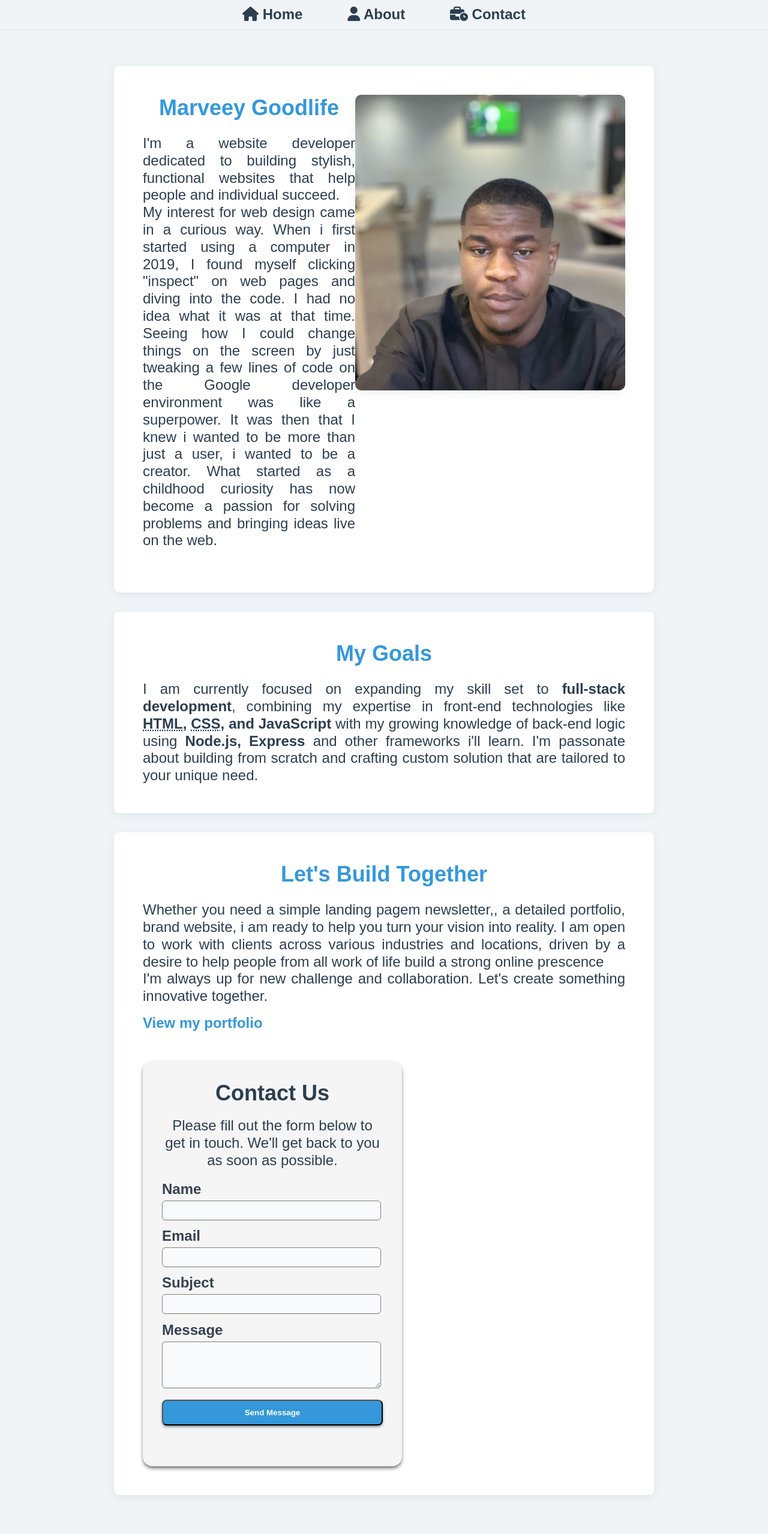
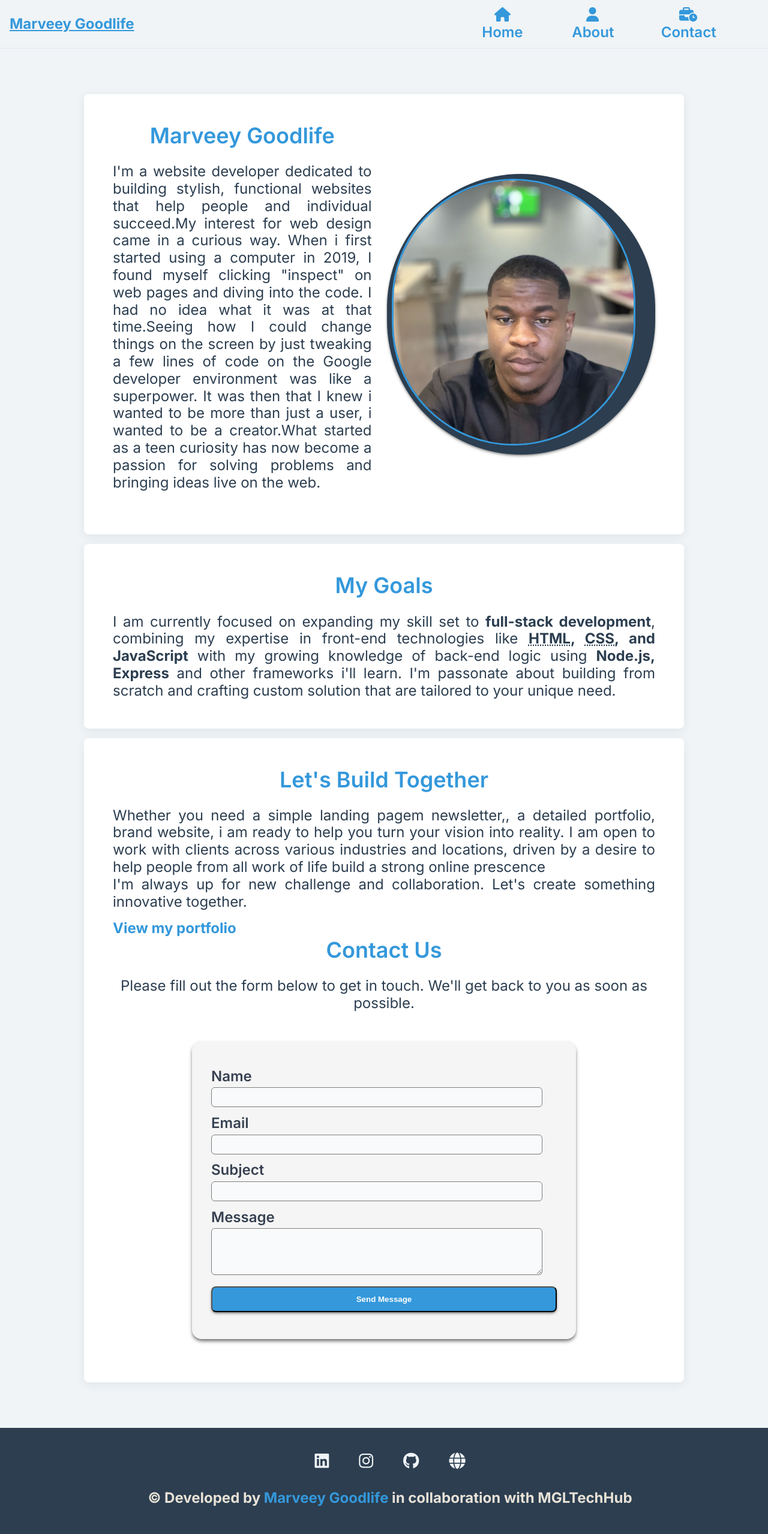
Before and after one commit to marveeysrepo/ABOUT-ME, a website: page public/index.html in a window 1280 px wide. Shown: the top 2558 px of the page at 60% size. Drawn offline with Linux system fonts and the light colour scheme; files whose address does not match are found by name.

Commit message:
update files and add contact form Add functionality too close nav branch update styles for image and navbar Made navbar 100vh Update form width

```diff
--- a/public/index.html
+++ b/public/index.html
@@ -6,15 +6,26 @@
     <link rel="stylesheet" href="style.css">
     <title>Marveey Goodlife</title>
     <script src="https://kit.fontawesome.com/184a11b74d.js" crossorigin="anonymous" defer></script>
+        <link href="https://fonts.googleapis.com/css2?family=Inter:wght@400;600;700&display=swap" rel="stylesheet">
+
 </head>
 <body>
     <header>
         <nav>
-            <ul>
-                <li><a href="#"><i class="fa-solid fa-house"></i> Home</a></li>
-                <li><a href="#about"><i class="fa-solid fa-user"></i> About</a></li>
-                <li><a href="#contact"><i class="fa-solid fa-business-time"></i> Contact</a></li>
-            </ul>
+            <div class="innerNav">
+                <div class="logoAndBtn">
+<a href="#" class="logo">Marveey Goodlife</a>
+        <button type="button" id="closeBtn"><i class="fa-solid fa-times"></i></button>
+                </div>
+
+
+            <div class="navLinks">
+                <a href="#" class="navLink">
+    <i class="fa-solid fa-house"></i> Home</a>
+                <a href="#about" class="navLink"><i class="fa-solid fa-user"></i> About</a>
+                <a href="#contact" class="navLink"><i class="fa-solid fa-business-time"></i> Contact</a>
+            </div>
+        </div>
         </nav>
         <button type="button" id="toggleBtn"><i class="fa-solid fa-bars"></i></button>
     </header>
@@ -24,16 +35,10 @@
             <div id="intro">
                 <div class="contentBox">
             <h1>Marveey Goodlife</h1>
-             <p>I'm  a  website developer dedicated to building stylish, functional websites that help people and individual succeed. </p>
              <p>
-                My interest for web design came in a curious way. When i first started using a computer in 2019, I found myself clicking "inspect" on web pages and diving into the code. I had no idea what it was at that time.
-
-                 Seeing how I could change things on the screen by just tweaking a few lines of code on the Google developer environment was like a superpower. It was then that I knew i wanted to be more than just a user, i wanted to be a creator.
-
-                What started as a childhood curiosity has now become a passion for solving problems and bringing ideas live on the web.
-             </p>                </div>
-              <div class="profileImg">
-                 <img src="images/marveey.jpg" alt="My profile picture" width="400" class="img">
+                I'm  a  website developer dedicated to building stylish, functional websites that help people and individual succeed.My interest for web design came in a curious way. When i first started using a computer in 2019, I found myself clicking "inspect" on web pages and diving into the code. I had no idea what it was at that time.Seeing how I could change things on the screen by just tweaking a few lines of code on the Google developer environment was like a superpower. It was then that I knew i wanted to be more than just a user, i wanted to be a creator.What started as a teen curiosity has now become a passion for solving problems and bringing ideas live on the web.</p> </div>
+              <div id="profileImageContainer">
+                 <img src="images/marveey.jpg" alt="My profile picture" width="400" id="profileImage">
             </div>
             </div>
         </section>
@@ -41,9 +46,6 @@
         <section id="about" class="profileCard">
             <div>
             <h2>my goals</h2>
-            <!--  <p>
-                I believe that the best webpages are built on the the foundation of trust and collaboration. My goal is not to just build project, but to make the process simple and transparent. I approach every project with a focus on open communication, ensuring you feel confident and informed every step of the way.
-             </p> -->
              <p>
                 I am currently focused on expanding my skill set to <b>full-stack development</b>, combining my expertise in front-end technologies like <b><abbr title="HyperText Markup Language">HTML</abbr>, <abbr title="Cascading StyleSheets">CSS</abbr>, and JavaScript</b> with my growing knowledge of back-end logic using <b>Node.js, Express</b> and other frameworks i'll learn. I'm passonate about building from scratch and crafting custom solution that are tailored to your unique need.
              </p>
--- a/public/style.css
+++ b/public/style.css
@@ -26,76 +26,82 @@ body {font-size: clamp(1rem, 1.5vw + 0.5rem, 1.5rem);
     background-color: var(--primaryColor);
     color: var(--mainText);
     box-sizing: border-box;
-    font-family: Arial, Roboto, sans-serif;
+    font-family: 'Inter', sans-serif;
+    -webkit-font-smoothing: antialiased;
+    -moz-osx-font-smoothing: grayscale;
 }
-/* Header & Nav style */
-header {
-    height: fit-content;
-    width: 100vw;
-     display: flex;
-    flex-direction: row;
-    justify-content: space-between;
-    align-items: unset;
-}
+    /* HEADING, HEADER & NAV */
+header { height: fit-content; width: 100vw;  display: flex; flex-direction: row; justify-content: space-between;
+    align-items: unset;}
+
+    /* HEADING */
+h1, h2, h3 {color: var(--accentColor); text-align: center; font-weight: 600; text-transform: capitalize; margin-bottom: 1.5rem;}
+
 nav {
     position: absolute;
     background-color: var(--primaryColor);
     z-index: 500;
     top: 0;
-     width: 50vw;
     top: 0;
     left: -30000px;
     padding: 5rem 0 0 0;
     text-align: center;
     border-bottom: 1px solid #E0E7ED;
-    height: 500px;
-}nav.show {
-    left: 0;
+    height: 100vh;
+    width: 100vw;
 }
-i {
-    background: transparent;
-}i:hover {
-    color: var(--btnHover);
-}li {
-    list-style-type: none;
-    padding: 10px;
-}li a {
-    color: var(--mainText);
-    margin:  0 1.5rem;
-    transition: color 0.3s ease;
-}li a:hover {
-    color: var(--accentColor);
-}
-/* Main content and section style */
-main {
-    max-width: 900px;
-    margin: 40px auto;
-    padding: 20px;
-}
-.profileCard {
-    background-color: var(--white);
-    padding: 3rem;
-    margin-bottom: 2rem;
-    border-radius: 8px;
-    box-shadow: var(--shadow);
-}p {text-align: justify;
-}
-/* Heading & Links and button*/
-h1, h2, h3 {
-    color: var(--accentColor);
-    text-align: center;
-    font-weight: 600;
-    text-transform: capitalize;
-    margin-bottom: 1.5rem;
-}a {
-  font-weight: bold;
-    color: var(--accentColor);
-    text-decoration: none;
-}a:hover {
-    text-decoration: underline;
+nav.show {left: 0;}
+.logoAndBtn{ display: flex;
+    margin-bottom: 5rem;
+    align-items: center;
+    justify-content: space-between;
+    width: 100%;
 }
 
-/*   nav toggle button */
+.innerNav{  max-width: 1280px; margin: 0 auto; padding: 0 1rem; display: flex; justify-content: space-between; align-items: center; height: 5rem; flex-direction: column;}
+
+.navLinks { display: flex; gap: 1rem;
+flex-direction: column;}
+.navLink {text-decoration: none;
+    position: relative;
+    z-index: 1;
+    padding: .5rem;
+    overflow: hidden;
+    border-radius: 0.5rem;
+    font-weight: 600;
+    color: var(--accentColor);
+    transition: color 0.3s ease-in-out;
+    margin: 1.5rem 0;
+}
+.navLink::before {
+    content: '';
+    position: absolute;
+    top: 0;
+    left: 0;
+    width: 0;
+    height: 100%;
+    background-color: var(--btnHover);
+    z-index: -1;
+    transition: width 0.3s ease;
+}
+.navLink:hover::before {width: 100%;}
+.navLink:hover, .navLink i:hover {color: #fff;}
+
+/* MAIN CONTENT */
+main { max-width: 900px; margin: 40px auto; padding: 20px;}
+main a, footer a {font-weight: bold; color: var(--accentColor); text-decoration: none;}
+main a:hover , footer a :footer {text-decoration: underline;}
+
+.profileCard { display: flex; flex-direction: column; align-items: center; justify-content: center;
+    background-color: var(--white); padding: 3rem; margin: 1rem auto; border-radius: 8px; box-shadow: var(--shadow);}
+p {text-align: justify;}
+
+    /* FONT ICONS */
+i {background: transparent;}
+i:hover {color: var(--btnHover);}
+a.logo {font-weight: 700; color: var(--accentColor)}
+
+    /*  NAV TOGGLE BUTTON */
 #toggleBtn { display: block;
     font-size: 1.5rem;
     background: transparent;
@@ -105,9 +111,12 @@ h1, h2, h3 {
     cursor: pointer;
     color: var(a);
     transition: transform 0.3s ease;
-}#toggleBtn:hover {
-    transform: rotate(90deg);
-}
+}#toggleBtn:hover {transform: rotate(90deg);}
+
+#closeBtn {  font-size: 2rem; background-color: transparent;  border: none;margin-right: 2rem; cursor: pointer; display: block; color: var(--accentColor); transition: transform 0.3s ease;}
+#closeBtn:hover {transform: rotate(90deg);}
+
+    /* BUTTON STYLE */
  a#button {
     background-color: var(--accentColor);
     color: var(--white);
@@ -121,75 +130,35 @@ h1, h2, h3 {
     transition: background-color 0.3s ease, transform 0.3s ease;
     margin: 0 auto;
 }#button:hover{background-color: var(--btnHover); transform: translateY(-2px);}
+
 .btns {margin-top: 1rem;display: flex; flex-flow: row wrap;  gap: 30px;}
-/* Footer and links */
-footer {
 
-     text-align: center;
-    padding: 10px;
-    width: 100vw;
-    background-color: #2C3E50;
-    height: 200px;
-}
-footer .footP { display: unset;
-    justify-self: baseline; justify-items: flex-end;
-}
-footer p {
-    color: var(--secondaryColor);
-    margin-top: 2rem;
-    font-weight: bold;
-    text-align: center;
-    font-size:clamp(.7rem, 1.5vw + 0.5rem, 1.5rem);
-}
-footer i {
-    font-size: 1.5rem;
-    color: var(--primaryColor);
-}
-footer i:hover {
-    color: var(--accentColor);
-}
-#socialLink {
-    display: flex;
-    flex-direction: row;
-    align-items: center;
-    justify-content: center;
-    margin: 2rem auto;
-    gap: 50px;
+    /* IMAGE STYLE! */
+    #profileImageContainer{padding: 0.5rem; background-color:var(--mainText); border-radius: 9999px; box-shadow: var(--submitBtnShadow); display: inline-block; margin: 1rem auto; width: 100%;}
+#profileImage {width: 10rem; height: 10rem; border-radius: 9999px; object-fit: cover; transition: transform 0.3s ease-in-out; cursor: pointer; border: 3px solid var(--accentColor);}
+#profileImage:hover {transform: scale(1.05);}
+
+img {  height: auto; width: 100%; max-width: 400px; }
+
+.contentBox { width: fit-content;margin-bottom: 1.5rem;}
+
+    /* FORM STYLE */
+#contactForm {
     box-sizing: border-box;
- }
-/* image */
-img {
-    display: block;
-    height: auto;
-    width: 100%;border-radius: 10px; max-width: 400px;
-    box-sizing: border-box;box-shadow: var(--shadow);
-} .contentBox { width: fit-content;margin-bottom: 1.5rem;}
-/* form style */
-#form {
-    box-sizing: border-box;
-    margin-top: 3rem;
     background-color: whitesmoke;
     border-radius: 1rem;
     max-width: 27rem;
     width: 100%;
+    margin: 3rem auto 0 auto;
     padding: 2rem;
     box-shadow:var(--formShadow);
 }
-#form h2 {
-    font-weight: 700;
-    color: var(--mainText);
-    margin-bottom: 1.2rem;
-}
-.title {
-    text-align: center;
-    margin-bottom: 1.2rem;
-}
-label {
-    display: block;
-    font-weight: 600;
-    color: #374151;
-    margin-top: .785rem;
-}
+#contactForm h2 { font-weight: 700; color: var(--mainText); margin-bottom: 1.2rem;}
+
+.title { text-align: center; margin-bottom: 1.2rem;}
+
+label { display: block; font-weight: 600; color: #374151;  margin-top: .785rem;}
+
 input, textarea {
     margin-top: 0.25rem;
     outline: 2px solid transparent;
@@ -201,67 +170,57 @@ input, textarea {
     border: 1px solid grey;
     border-radius: 0.375rem;
 }
-input:focus, textarea:focus {
-    outline: 2px solid transparent;
-    outline-offset: 2px;
-    box-shadow: 0 0 0 2px white;
-    border-color: var(--accentColor);
+
+input:focus, textarea:focus { outline: 2px solid transparent; outline-offset: 2px; box-shadow: 0 0 0 2px white;  border-color: var(--accentColor);}
+
+#submitBtn { width: 100%;  color: white; background-color: #3498DB;  padding: 0.75rem 1rem; font-weight: 600;
+    border-radius: 0.5rem; transition: background-color .3s ease-in-out; box-shadow: var(--submitBtnShadow);
+     margin: .76rem auto;   text-align: center; cursor: pointer;}
+#submitBtn:hover {background-color: var(--btnHover);}
+#responseMessage {  margin-top: 1.5rem;  text-align: center; font-weight: 600;}
+#responseMessage.success { color: var(--success);}
+#responseMessage.error { color: var(--error);}
+
+/* FOOTER AND IT'S LINKS */
+footer {  text-align: center;  padding: 10px;  width: 100vw;  background-color: #2C3E50; height: 200px;}
+
+footer .footP { display: unset; justify-self: baseline; justify-items: flex-end;}
+
+footer p {color: var(--secondaryColor); margin-top: 2rem; font-weight: bold; text-align: center; font-size:clamp(.7rem, 1.5vw + 0.5rem, 1.5rem); }
+
+footer i { font-size: clamp(1.5rem, 1.5vw + 0.5rem, 2rem); color: var(--primaryColor);}
+
+footer i:hover {color: var(--accentColor);}
+
+#socialLink {display: flex; flex-direction: row; align-items: center; justify-content: center; margin: 2rem auto;
+    gap: 50px; box-sizing: border-box;}
+
+    /* DATE  */
+.setDate {color: var(--success); margin-top: 3rem;}
+
+/* MEDIA QUERIES */
+/* MEDIUM DEVICES */
+@media (max-width: 768px) {main {padding: 10px;}}
+
+/* LARGE DEVICES */
+@media screen and (min-width:1024px) {#toggleBtn { display: none;}
+nav { position: unset; background-color: var(--primaryColor); z-index: unset; top: unset;  width: 100vw; left: unset; padding: unset;  height: unset;}
+.navLink {    margin-right: 3rem;  }
+.innerNav{   padding: 0 1rem; display: flex; justify-content: space-between; align-items: center; height: 5rem; flex-direction: row;}
+.navLinks { flex-direction: row; gap: 1rem; padding: 1rem;}
+
+#closeBtn {display: none;}
+header {height: auto !important;}
+.logoAndBtn{ display: flex;
+    margin-bottom: unset;
 }
-#submitBtn {
-    width: 100%;
-    color: white;
-    background-color: #3498DB;
-    padding: 0.75rem 1rem;
-    font-weight: 600;
-    border-radius: 0.5rem;
-    transition: background-color .3s ease-in-out;
-    box-shadow: var(--submitBtnShadow);
-     margin: .76rem auto;
-     text-align: center;
-    cursor: pointer;
+
+ main {
+    max-width: 1000px;
+ }
+#intro { display: flex; align-items: center; justify-content: center;  column-gap: 25px;  }
+.contentBox {flex: 1;}
+#profileImageContainer{flex: 1; margin: 0 auto; width: auto;}
+#profileImage {width: 25rem; height: auto; }
+#contactForm {max-width: 40rem; }
 }
-#submitBtn:hover {
-    background-color: var(--btnHover);
-}
-#responseMessage {
-    margin-top: 1.5rem;
-    text-align: center;
-    font-weight: 600;
-}
-#responseMessage.success {
-    color: var(--success);
-}
-#responseMessage.error {
-   color: var(--error);
-}
-.setDate {
-    color: var(--success);
-    margin-top: 3rem;
-}
-@media (max-width: 768px) {main {padding: 10px;}}
-@media screen and (min-width:1024px) {#toggleBtn { display: none;}
-nav {
-    position: unset;
-    background-color: var(--primaryColor);
-    z-index: unset;
-    top: unset;
-     width: 100vw;
-    left: unset;
-    padding: unset;
-     height: unset;
-}
-header {height: auto !important;}
-nav ul li {display: inline-block;flex-direction: row;}
-nav.show {left: 0;}
-
-img { max-width: unset;
-    min-width: 450px;
-}
-#intro {
-    display: flex; align-items: flex-start;grid-area: 20px;
-}
-.contentBox {flex: 1;} .profileImg{flex: 1;}.profileImg img.img{width: 100%; height: auto; }
- footer i {
-    font-size: 2rem;
- }
-}
```
Also changed, not shown: public/script.js (+10 -1 lines), 1 other file.
